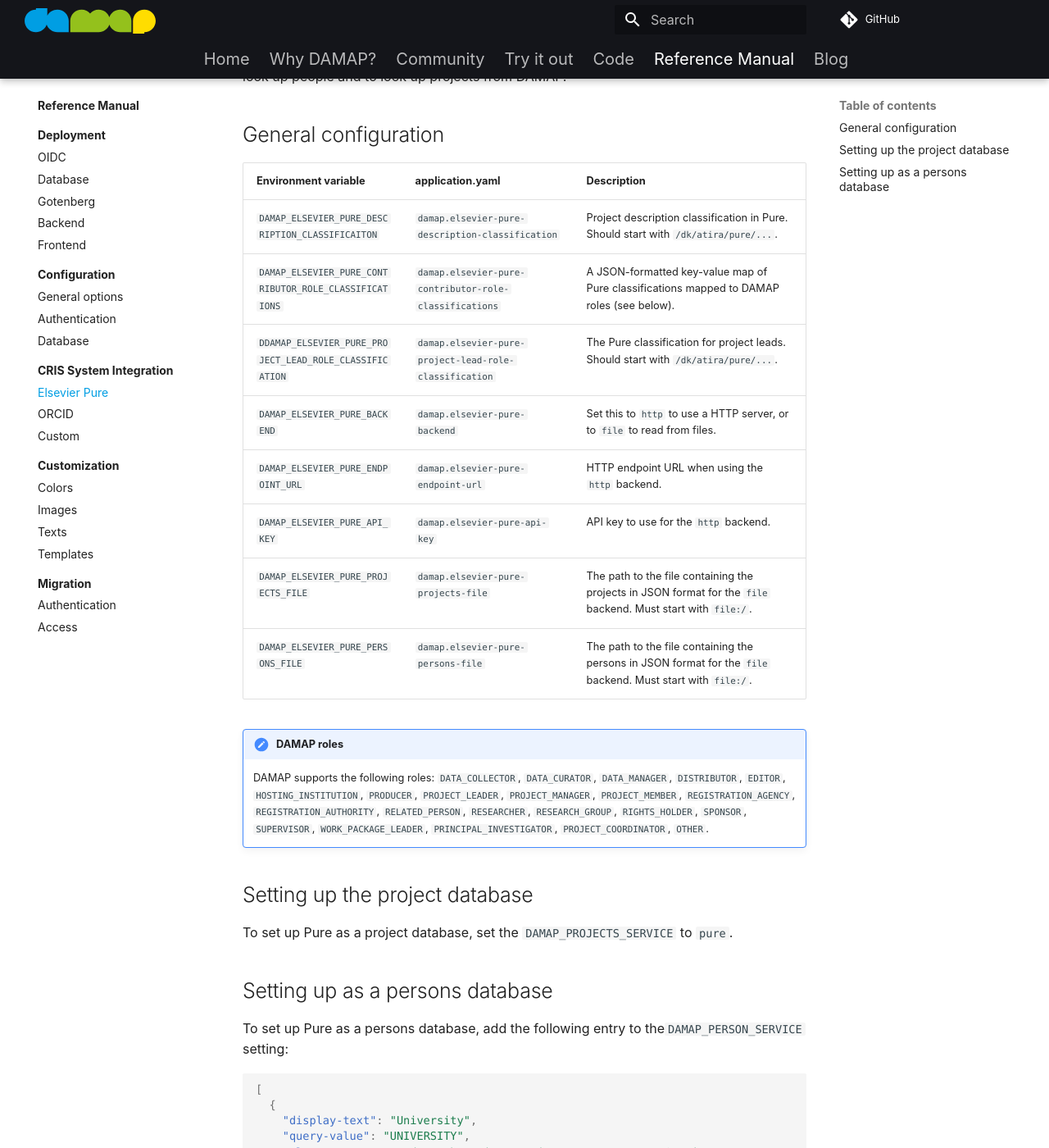
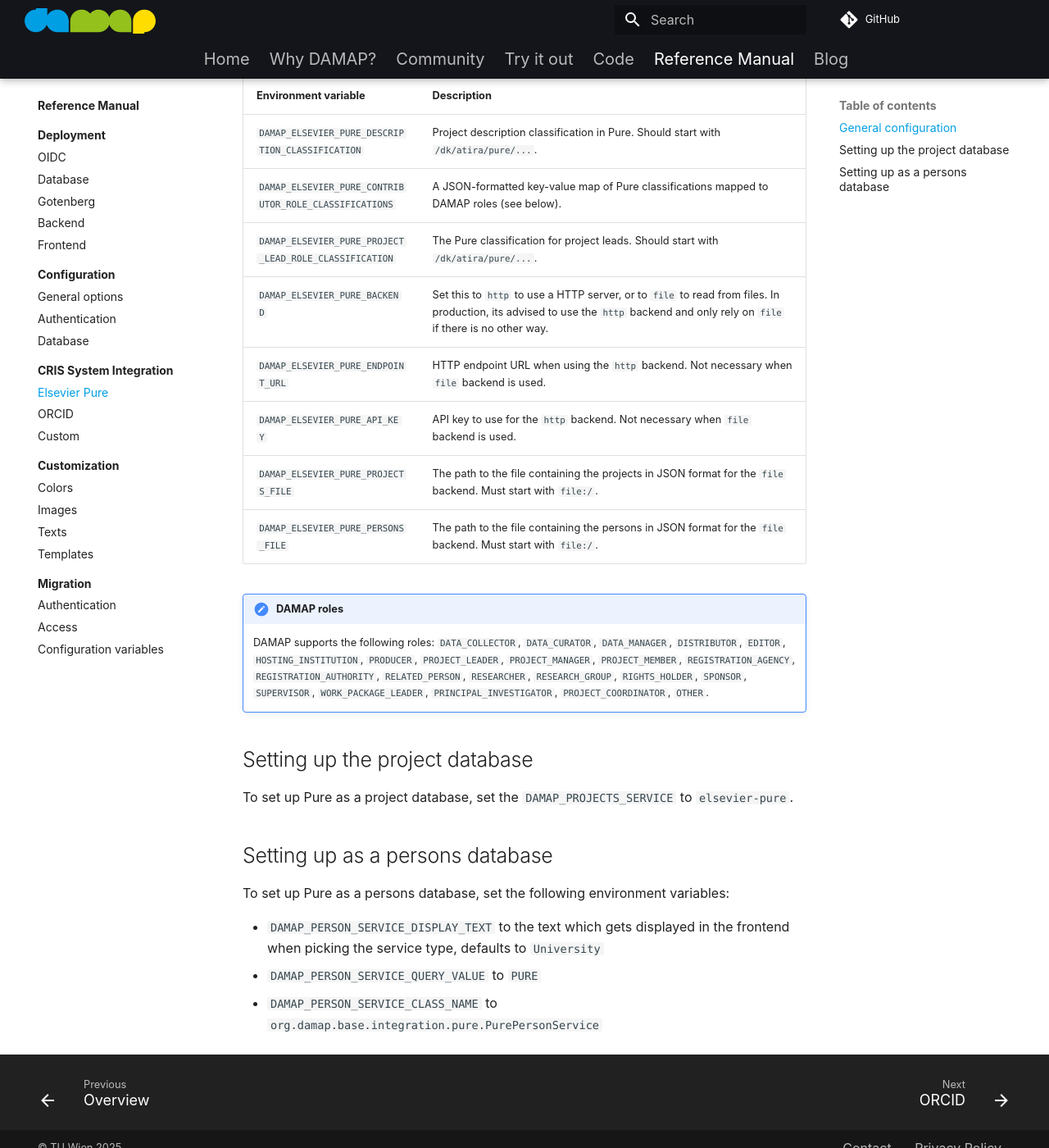
Before and after one commit to damap-org/damap-website, an MkDocs documentation site: the page built from docs/manual/cris/pure.md, in a window 1280 px wide and 1400 px high, scrolled down 276 px. Shown: the whole window at 82% size. Built offline with MkDocs 1.6.1 and Material for MkDocs 9.7.7, drawn with Linux system fonts in a browser that asks for light colours; plug-ins that fetch from the network failed and are left out; some of the changed text lies outside the part shown.

Commit message:
Update pure section

````diff
--- a/docs/manual/cris/pure.md
+++ b/docs/manual/cris/pure.md
@@ -4,41 +4,32 @@ title: Elsevier Pure integration
 
 # Elsevier Pure integration
 
-!!! warning
-    The settings described on this page are not yet available in a DAMAP release. See [this pull request](https://github.com/damap-org/damap-backend/pull/392).
-
 DAMAP comes with a built-in [Elsevier Pure](https://www.elsevier.com/products/pure) integration. This provides both the ability to look up people and to look up projects from DAMAP.
 
 ## General configuration
 
-| Environment variable                                    | application.yaml                                       | Description                                                                                                   |
-|---------------------------------------------------------|--------------------------------------------------------|---------------------------------------------------------------------------------------------------------------|
-| `DAMAP_ELSEVIER_PURE_DESCRIPTION_CLASSIFICAITON`        | `damap.elsevier-pure-description-classification`       | Project description classification in Pure. Should start with `/dk/atira/pure/...`.                           |
-| `DAMAP_ELSEVIER_PURE_CONTRIBUTOR_ROLE_CLASSIFICATIONS`  | `damap.elsevier-pure-contributor-role-classifications` | A JSON-formatted key-value map of Pure classifications mapped to DAMAP roles (see below).                     |
-| `DDAMAP_ELSEVIER_PURE_PROJECT_LEAD_ROLE_CLASSIFICATION` | `damap.elsevier-pure-project-lead-role-classification` | The Pure classification for project leads. Should start with `/dk/atira/pure/...`.                            |
-| `DAMAP_ELSEVIER_PURE_BACKEND`                           | `damap.elsevier-pure-backend`                          | Set this to `http` to use a HTTP server, or to `file` to read from files.                                     |
-| `DAMAP_ELSEVIER_PURE_ENDPOINT_URL`                      | `damap.elsevier-pure-endpoint-url`                     | HTTP endpoint URL when using the `http` backend.                                                              |
-| `DAMAP_ELSEVIER_PURE_API_KEY`                           | `damap.elsevier-pure-api-key`                          | API key to use for the `http` backend.                                                                        |
-| `DAMAP_ELSEVIER_PURE_PROJECTS_FILE`                     | `damap.elsevier-pure-projects-file`                    | The path to the file containing the projects in JSON format for the `file` backend. Must start with `file:/`. |
-| `DAMAP_ELSEVIER_PURE_PERSONS_FILE`                      | `damap.elsevier-pure-persons-file`                     | The path to the file containing the persons in JSON format for the `file` backend. Must start with `file:/`.  |
+| Environment variable                                   | Description                                                                                                                                                                      |
+|--------------------------------------------------------|----------------------------------------------------------------------------------------------------------------------------------------------------------------------------------|
+| `DAMAP_ELSEVIER_PURE_DESCRIPTION_CLASSIFICATION`       | Project description classification in Pure. Should start with `/dk/atira/pure/...`.                                                                                              |
+| `DAMAP_ELSEVIER_PURE_CONTRIBUTOR_ROLE_CLASSIFICATIONS` | A JSON-formatted key-value map of Pure classifications mapped to DAMAP roles (see below).                                                                                        |
+| `DAMAP_ELSEVIER_PURE_PROJECT_LEAD_ROLE_CLASSIFICATION`     | The Pure classification for project leads. Should start with `/dk/atira/pure/...`.                                                                                               |
+| `DAMAP_ELSEVIER_PURE_BACKEND`                          | Set this to `http` to use a HTTP server, or to `file` to read from files. In production, its advised to use the `http` backend and only rely on `file` if there is no other way. |
+| `DAMAP_ELSEVIER_PURE_ENDPOINT_URL`                     | HTTP endpoint URL when using the `http` backend. Not necessary when `file` backend is used.                                                                                      |
+| `DAMAP_ELSEVIER_PURE_API_KEY`                          | API key to use for the `http` backend. Not necessary when `file` backend is used.                                                                                                |
+| `DAMAP_ELSEVIER_PURE_PROJECTS_FILE`                    | The path to the file containing the projects in JSON format for the `file` backend. Must start with `file:/`.                                                                    |
+| `DAMAP_ELSEVIER_PURE_PERSONS_FILE`                     | The path to the file containing the persons in JSON format for the `file` backend. Must start with `file:/`.                                                                     |
 
 !!! note "DAMAP roles"
     DAMAP supports the following roles: `DATA_COLLECTOR`, `DATA_CURATOR`, `DATA_MANAGER`, `DISTRIBUTOR`, `EDITOR`, `HOSTING_INSTITUTION`, `PRODUCER`, `PROJECT_LEADER`, `PROJECT_MANAGER`, `PROJECT_MEMBER`, `REGISTRATION_AGENCY`, `REGISTRATION_AUTHORITY`, `RELATED_PERSON`, `RESEARCHER`, `RESEARCH_GROUP`, `RIGHTS_HOLDER`, `SPONSOR`, `SUPERVISOR`, `WORK_PACKAGE_LEADER`, `PRINCIPAL_INVESTIGATOR`, `PROJECT_COORDINATOR`, `OTHER`.
 
 ## Setting up the project database
 
-To set up Pure as a project database, set the `DAMAP_PROJECTS_SERVICE` to `pure`.
+To set up Pure as a project database, set the `DAMAP_PROJECTS_SERVICE` to `elsevier-pure`.
 
 ## Setting up as a persons database
 
-To set up Pure as a persons database, add the following entry to the`DAMAP_PERSON_SERVICE` setting:
+To set up Pure as a persons database, set the following environment variables:
 
-```json
-[
-  {
-    "display-text": "University",
-    "query-value": "UNIVERSITY",
-    "class-name": "org.damap.base.integration.pure.PurePersonService"
-  }
-]
-```
+- `DAMAP_PERSON_SERVICE_DISPLAY_TEXT` to the text which gets displayed in the frontend when picking the service type, defaults to `University`
+- `DAMAP_PERSON_SERVICE_QUERY_VALUE` to `PURE`
+- `DAMAP_PERSON_SERVICE_CLASS_NAME` to `org.damap.base.integration.pure.PurePersonService`
````
Also changed, not shown: docs/manual/cris/index.md (+1 -4 lines), docs/manual/migration/configuration-variables.md (+20 -9 lines), docs/manual/migration/index.md (+1 -0 lines), docs/manual/migration/.pages.
